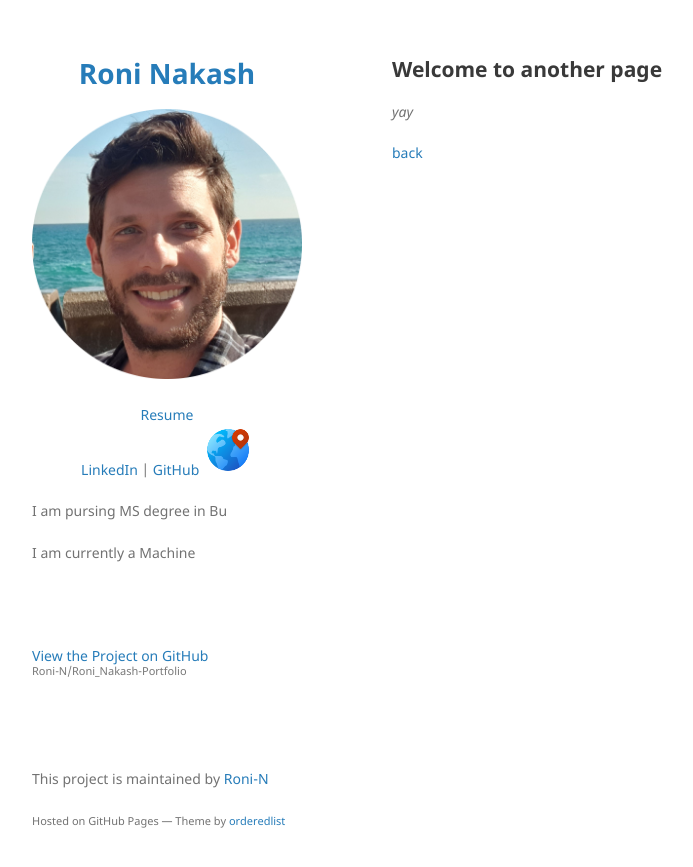
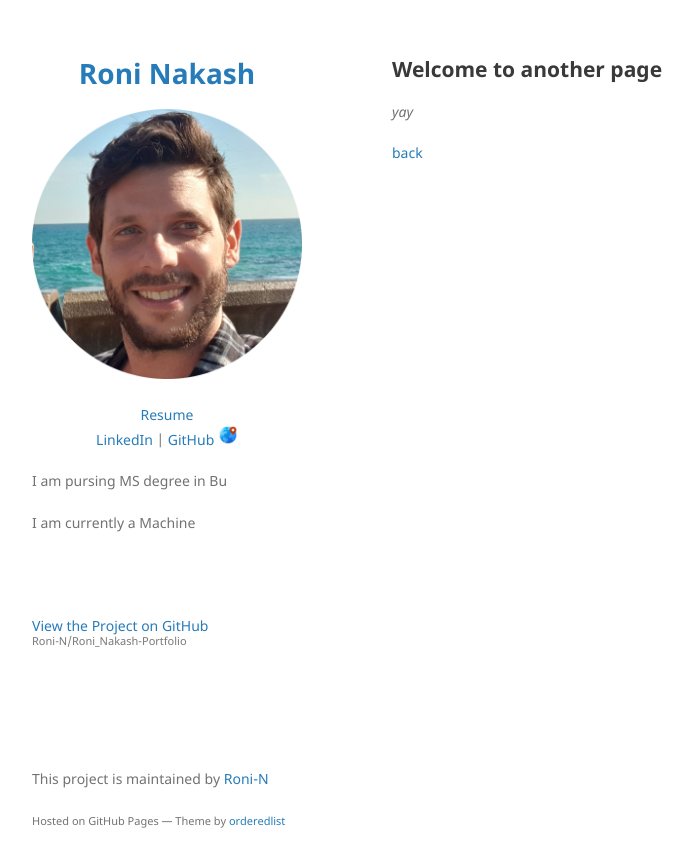
Before and after one commit to Roni-N/Roni_Nakash-Portfolio, a Jekyll site: the page built from another-page.md, in a window 1280 px wide. Shown: the top 867 px of the page, without its empty margins (178-871 px from the left). Built offline with Jekyll 4.4.1, drawn with Linux system fonts in a browser that asks for light colours; our own code applies the rules of GitHub Pages for plain Markdown files.

Commit message:
Update _config.yml

```diff
--- a/_config.yml
+++ b/_config.yml
@@ -6,7 +6,7 @@ description:
   <a href="pdf/resumedf">Resume</a> <br>
   <a href="https://www.linkedin.com/in/chrisknhtran/">LinkedIn</a> |
   <a href="https://github.com/chriskhanran">GitHub</a>
-  <img src="assets/img/e.png" alt="Italian Trulli" style="width:50px;height:50px;">
+  <img src="assets/img/e.png" alt="Italian Trulli" style="width:20px;height:20px;">
 
   </p>
   <p align="justify">
```
